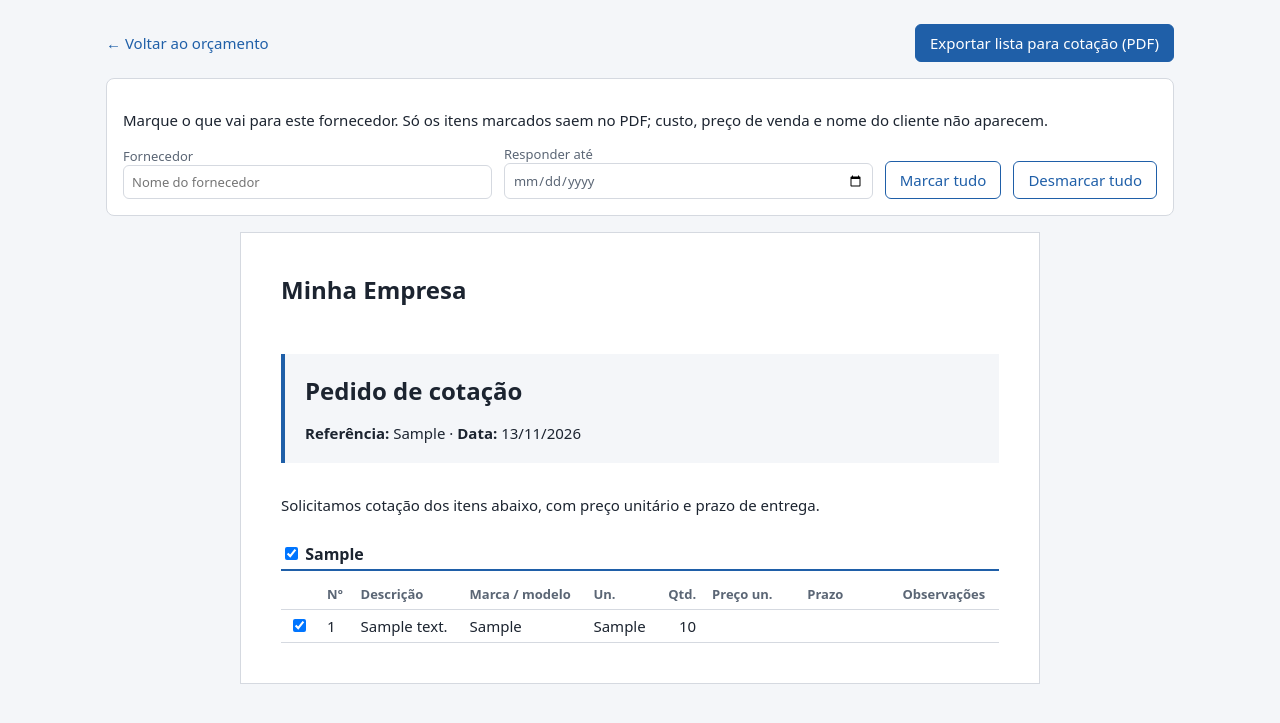
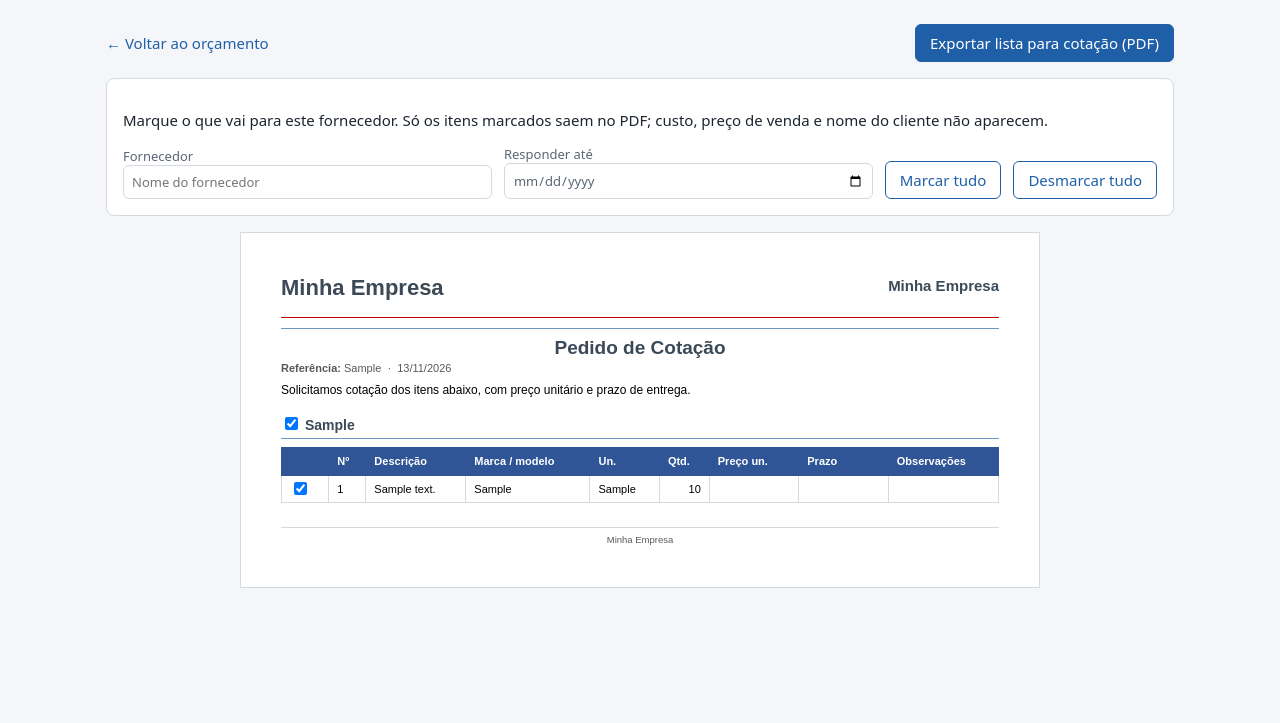
Before and after one commit to edgarsmachado98/teste, a Flask app: page /orcamentos/1/cotacao in a window 1280 px wide. Shown: the part 45-768 px from the top of the page. Run offline with Flask 3, Linux system fonts and the light colour scheme; data comes from the database, SQL or seed files in the repository; tables that the repository leaves empty hold one stand-in row (values such as "Sample post").

Commit message:
Redesign client proposal and supplier quote to match professional DOCX layout
New layout: company header with slogan and contact (right-aligned), red+blue
rule lines, centered "Proposta Comercial" title, numbered sections with blue
table headers and gray subgroup rows, total per system, investment summary,
conditions, signatures block and footer with razão social/CNPJ.

Backend: add empresa fields (slogan, razão social, responsável, cidade) and
orçamento fields (obra, objeto); proposta route now builds structured blocos
with section subgroups; shared header/footer partials (_cab.html, _rodape.html)
used by both proposta and cotação.

Co-Authored-By: Claude Opus 4.6 <noreply@anthropic.com>
Claude-Session: https://claude.ai/code/session_01XQSAnYMSiQWVVGDuui4iEc

```diff
--- a/app.py
+++ b/app.py
@@ -57,6 +57,12 @@ CREATE TABLE IF NOT EXISTS itens (
 );
 """
 
+# Colunas acrescentadas depois da primeira versão (bancos já criados são atualizados).
+NOVAS_COLUNAS = [("empresa", "slogan"), ("empresa", "razao_social"), ("empresa", "responsavel"),
+                 ("empresa", "cidade"), ("orcamentos", "obra"), ("orcamentos", "objeto")]
+MESES = ["janeiro", "fevereiro", "março", "abril", "maio", "junho", "julho", "agosto",
+         "setembro", "outubro", "novembro", "dezembro"]
+
 STATUS = ["Rascunho", "Enviado", "Aprovado", "Recusado"]
 EXIBICOES = [("itens", "Preços item a item"), ("secoes", "Só subtotais por seção"),
              ("total", "Só o total")]
@@ -112,6 +118,10 @@ def create_app(data_dir=None):
     def iniciar_banco():
         con = sqlite3.connect(db_path)
         con.executescript(SCHEMA)
+        for tabela, coluna in NOVAS_COLUNAS:
+            existentes = [r[1] for r in con.execute(f"PRAGMA table_info({tabela})")]
+            if coluna not in existentes:
+                con.execute(f"ALTER TABLE {tabela} ADD COLUMN {coluna} TEXT")
         if con.execute("SELECT COUNT(*) FROM empresa").fetchone()[0] == 0:
             e = seed.EMPRESA
             con.execute(
@@ -221,7 +231,8 @@ def create_app(data_dir=None):
                 nomes = " + ".join(t["nome"] for t in tipos)
                 oid = con.execute(
                     "INSERT INTO orcamentos (numero, cliente_id, titulo, tipos, data, escopo,"
-                    " pagamento, prazo, garantia, nao_incluso) VALUES (?,?,?,?,?,?,?,?,?,?)",
+                    " pagamento, prazo, garantia, nao_incluso, exibicao)"
+                    " VALUES (?,?,?,?,?,?,?,?,?,?,'secoes')",
                     (f"{hoje.year}-{seq:04d}", cliente_id,
                      request.form.get("titulo", "").strip() or nomes, nomes, hoje.isoformat(),
                      "\n".join(t["escopo"] or "" for t in tipos),
@@ -266,11 +277,12 @@ def create_app(data_dir=None):
             con.execute(
                 "UPDATE orcamentos SET titulo=?, cliente_id=?, status=?, validade_dias=?,"
                 " desconto=?, escopo=?, pagamento=?, prazo=?, garantia=?, nao_incluso=?,"
-                " exibicao=? WHERE id=?",
+                " exibicao=?, obra=?, objeto=? WHERE id=?",
                 (f.get("titulo", "").strip(), f.get("cliente_id") or None, status,
                  int(num(f.get("validade_dias"), 15)), num(f.get("desconto")),
                  f.get("escopo", ""), f.get("pagamento", ""), f.get("prazo", ""),
-                 f.get("garantia", ""), f.get("nao_incluso", ""), exib, oid))
+                 f.get("garantia", ""), f.get("nao_incluso", ""), exib,
+                 f.get("obra", "").strip(), f.get("objeto", ""), oid))
             for i in con.execute("SELECT id FROM itens WHERE orcamento_id = ?", (oid,)).fetchall():
                 k = f"i{i['id']}_"
                 if k + "qtd" in f:
@@ -327,17 +339,29 @@ def create_app(data_dir=None):
     @app.route("/orcamentos/<int:oid>/proposta")
     def proposta(oid):
         o, secoes, tot, varios = carregar(oid)
-        visiveis, opcionais = [], []
+        # Blocos numerados: um por tipo (com subgrupos por seção) quando há vários tipos;
+        # senão, um por seção.
+        blocos, opcionais = [], []
         for s in secoes:
             itens = [i for i in s["itens"] if i["quantidade"] > 0 and not i["opcional"]]
             opcionais += [i for i in s["itens"] if i["quantidade"] > 0 and i["opcional"]]
-            if itens:
-                visiveis.append({"secao": s["secao"], "itens": itens, "subtotal": s["subtotal"]})
+            if not itens:
+                continue
+            if varios:
+                grupo = s["secao"]["grupo"]
+                if not blocos or blocos[-1]["titulo"] != grupo:
+                    blocos.append({"titulo": grupo, "subs": [], "total": 0})
+                blocos[-1]["subs"].append({"nome": s["secao"]["nome"], "itens": itens})
+                blocos[-1]["total"] += s["subtotal"]
+            else:
+                blocos.append({"titulo": s["secao"]["nome"], "total": s["subtotal"],
+                               "subs": [{"nome": None, "itens": itens}]})
         data = datetime.date.fromisoformat(o["data"])
-        validade = data + datetime.timedelta(days=o["validade_dias"] or 0)
         return render_template(
-            "proposta.html", o=o, secoes=visiveis, opcionais=opcionais, tot=tot, varios=varios,
-            emp=empresa(), data=data.strftime("%d/%m/%Y"), validade=validade.strftime("%d/%m/%Y"))
+            "proposta.html", o=o, blocos=blocos, opcionais=opcionais, tot=tot, emp=empresa(),
+            total_opcionais=tot["opcionais"], data=data.strftime("%d/%m/%Y"),
+            data_extenso=f"{data.day} de {MESES[data.month - 1]} de {data.year}",
+            linhas=lambda txt: [l.strip() for l in (txt or "").splitlines() if l.strip()])
 
     @app.route("/orcamentos/<int:oid>/cotacao")
     def cotacao(oid):
@@ -420,16 +444,16 @@ def create_app(data_dir=None):
         return redirect(url_for("clientes"))
 
     # ---------- Empresa ----------
-    CAMPOS_EMPRESA = ["nome", "documento", "telefone", "email", "endereco", "apresentacao",
+    CAMPOS_EMPRESA = ["nome", "slogan", "razao_social", "responsavel", "cidade",
+                      "documento", "telefone", "email", "endereco", "apresentacao",
                       "pagamento", "prazo", "garantia"]
 
     @app.route("/empresa", methods=["GET", "POST"])
     def pagina_empresa():
         if request.method == "POST":
             d = [request.form.get(c, "").strip() for c in CAMPOS_EMPRESA]
-            db().execute("UPDATE empresa SET nome=?, documento=?, telefone=?, email=?,"
-                         " endereco=?, apresentacao=?, pagamento=?, prazo=?, garantia=?"
-                         " WHERE id = 1", d)
+            db().execute("UPDATE empresa SET " + ", ".join(f"{c}=?" for c in CAMPOS_EMPRESA)
+                         + " WHERE id = 1", d)
             db().commit()
             arq = request.files.get("logo")
             if arq and arq.filename and arq.mimetype in ("image/png", "image/jpeg", "image/gif", "image/webp"):
--- a/static/style.css
+++ b/static/style.css
@@ -38,25 +38,46 @@ td input { padding: 5px 6px; }
 .totais div span { display: block; font-size: 12px; color: var(--suave); }
 .totais div b { font-size: 18px; }
 
-/* Documentos para impressão (proposta e lista de cotação) */
+/* Documentos para impressão (proposta e pedido de cotação) */
 .folha { background: #fff; max-width: 800px; margin: 0 auto; padding: 40px; border: 1px solid var(--borda); }
-.folha h1 { font-size: 24px; }
-.folha h2 { font-size: 16px; border-bottom: 2px solid var(--cor); padding-bottom: 4px; margin-top: 28px; }
-.folha h3 { font-size: 14px; margin: 16px 0 4px; }
-.folha .cab { display: flex; justify-content: space-between; gap: 16px; align-items: flex-start; }
-.folha .cab img { max-height: 70px; max-width: 220px; }
-.folha .capa { margin: 32px 0; padding: 20px; background: var(--fundo); border-left: 4px solid var(--cor); }
-.folha p { white-space: pre-line; margin: 6px 0; }
-.folha .total-final { font-size: 18px; }
-.folha .aceite { margin-top: 48px; display: flex; gap: 40px; }
-.folha .aceite div { flex: 1; border-top: 1px solid var(--texto); padding-top: 6px; font-size: 13px; }
-.folha td.branco { min-width: 90px; }
+.doc { font-family: Arial, Helvetica, sans-serif; font-size: 12px; color: #000; line-height: 1.35; }
+.doc table.pagina, .doc table.pagina > * > tr > td { border: 0; padding: 0; background: none; }
+.doc-cab { display: flex; justify-content: space-between; align-items: center; gap: 16px; }
+.doc-cab img { max-height: 90px; max-width: 200px; }
+.doc-nome { font-size: 22px; font-weight: bold; color: #3c4a57; }
+.doc-contato { text-align: right; color: #595959; font-size: 11px; }
+.doc-contato b { display: block; font-size: 15px; color: #3c4a57; margin-bottom: 4px; }
+.doc-contato span { display: block; margin-top: 2px; }
+.doc-linhas { border-top: 1.5px solid #c00000; border-bottom: 1px solid #6b97c2; height: 12px; margin: 14px 0 6px; }
+.doc-titulo { text-align: center; font-size: 19px; font-weight: bold; color: #3c4a57; }
+.doc-sub { text-align: center; font-size: 12px; font-weight: bold; color: #6b97c2; margin-bottom: 12px; }
+.doc-dados div { margin: 1px 0; }
+.doc .cinza { color: #595959; font-size: 11px; }
+.doc h2 { font-size: 14px; color: #3c4a57; border-bottom: 1px solid #6b97c2; padding-bottom: 3px; margin: 16px 0 8px; }
+.doc p { margin: 6px 0; white-space: pre-line; }
+.doc p.justo { text-align: justify; }
+.doc ul { margin: 6px 0; padding-left: 26px; }
+.doc table.grade { border-collapse: collapse; width: 100%; font-size: 11px; }
+.doc .grade th { background: #2f5597; color: #fff; font-weight: bold; font-size: 11px; padding: 6px 8px; border: 1px solid #2f5597; text-align: left; }
+.doc .grade td { padding: 3px 8px; border: 1px solid #d9d9d9; }
+.doc .grade .c-item, .doc .grade .c-un, .doc .grade .c-qtd { text-align: center; white-space: nowrap; }
+.doc .grade .c-item { width: 48px; } .doc .grade .c-un { width: 60px; } .doc .grade .c-qtd { width: 70px; }
+.doc .grade .c-val { text-align: right; white-space: nowrap; width: 110px; }
+.doc .grade tr.sub td { background: #f2f2f2; font-weight: bold; }
+.doc .grade tr.total td { background: #f2f2f2; font-weight: bold; text-align: right; }
+.doc .grade.resumo tr.total td:first-child { text-align: left; }
+.doc .grade td.branco { min-width: 70px; }
+.doc .assinaturas { display: flex; gap: 24px; margin-top: 44px; }
+.doc .assinaturas div { flex: 1; border-top: 1px solid #000; padding-top: 4px; text-align: center; }
+.doc .assinaturas small { display: block; color: #595959; font-size: 10.5px; }
+.doc-rodape { margin-top: 24px; padding-top: 6px; border-top: 1px solid #d9d9d9; text-align: center; color: #595959; font-size: 9.5px; }
 @media print {
   body { background: #fff; font-size: 12px; }
   .no-print { display: none !important; }
   main { max-width: none; padding: 0; }
   .folha { border: 0; padding: 0; max-width: none; }
-  tr, .capa, .aceite { break-inside: avoid; }
+  tr, .junto { break-inside: avoid; }
+  @page { margin: 14mm 15mm; }
   h2, h3 { break-after: avoid; }
   .fora { display: none !important; }
 }
--- /dev/null
+++ b/templates/_cab.html
@@ -0,0 +1,10 @@
+<div class="doc-cab">
+  <div>{% if tem_logo %}<img src="{{ url_for('logo') }}" alt="Logotipo">{% else %}<div class="doc-nome">{{ emp.nome }}</div>{% endif %}</div>
+  <div class="doc-contato">
+    <b>{{ emp.slogan or emp.nome }}</b>
+    {% if emp.telefone %}<span>Tel/WhatsApp: {{ emp.telefone }}</span>{% endif %}
+    {% if emp.email %}<span>{{ emp.email }}</span>{% endif %}
+    {% if emp.endereco %}<span>{{ emp.endereco }}</span>{% endif %}
+  </div>
+</div>
+<div class="doc-linhas"></div>
--- /dev/null
+++ b/templates/_rodape.html
@@ -0,0 +1,4 @@
+<div class="doc-rodape">
+  {{ emp.razao_social or emp.nome }}{% if emp.documento %} &nbsp;•&nbsp; CNPJ {{ emp.documento }}{% endif %}<br>
+  {{ emp.endereco or '' }}{% if emp.endereco and emp.telefone %} &nbsp;•&nbsp; {% endif %}{{ emp.telefone or '' }}
+</div>
--- a/templates/cotacao.html
+++ b/templates/cotacao.html
@@ -15,19 +15,11 @@
   </div>
 </div>
 
-<div class="folha">
-  <div class="cab">
-    <div>{% if tem_logo %}<img src="{{ url_for('logo') }}" alt="Logotipo">{% else %}<h1>{{ emp.nome }}</h1>{% endif %}</div>
-    <div class="suave" style="text-align:right">
-      {% if tem_logo %}<b>{{ emp.nome }}</b><br>{% endif %}
-      {% if emp.documento %}{{ emp.documento }}<br>{% endif %}
-      {% if emp.telefone %}{{ emp.telefone }}<br>{% endif %}
-      {% if emp.email %}{{ emp.email }}{% endif %}
-    </div>
-  </div>
-  <div class="capa">
-    <h1>Pedido de cotação</h1>
-    <div><b>Referência:</b> {{ o.numero }} · <b>Data:</b> {{ hoje }}</div>
+<div class="folha doc">
+  {% include "_cab.html" %}
+  <div class="doc-titulo">Pedido de Cotação</div>
+  <div class="doc-dados">
+    <div class="cinza"><b>Referência:</b> {{ o.numero }} &nbsp;·&nbsp; {{ hoje }}</div>
     <div id="l-forn" hidden><b>Fornecedor:</b> <span></span></div>
     <div id="l-prazo" hidden><b>Responder até:</b> <span></span></div>
   </div>
@@ -36,7 +28,7 @@
   {% for cat, itens in categorias %}
   <div class="categoria">
     <h2><label style="font-size:inherit;color:inherit"><input type="checkbox" class="no-print cat" checked> {{ cat }}</label></h2>
-    <table>
+    <table class="grade">
       <tr><th class="no-print"></th><th>Nº</th><th>Descrição</th><th>Marca / modelo</th><th>Un.</th><th class="n">Qtd.</th><th>Preço un.</th><th>Prazo</th><th>Observações</th></tr>
       {% for i in itens %}
       <tr class="item">
@@ -52,6 +44,7 @@
   {% else %}
   <p>Nenhum material com quantidade preenchida neste orçamento.</p>
   {% endfor %}
+  {% include "_rodape.html" %}
 </div>
 
 <script>
--- a/templates/editar.html
+++ b/templates/editar.html
@@ -98,13 +98,15 @@
       </select>
     </label>
   </div>
-  <label>Escopo da solução <textarea form="fm" name="escopo">{{ o.escopo }}</textarea></label>
+  <label>Obra / local <input form="fm" name="obra" value="{{ o.obra or '' }}" placeholder="Ex.: Pavilhão e escritórios — Distrito Industrial"></label>
+  <label>Escopo (resumo em uma frase, no topo da proposta) <textarea form="fm" name="escopo">{{ o.escopo }}</textarea></label>
+  <label>Objeto (parágrafo de descrição; opcional) <textarea form="fm" name="objeto">{{ o.objeto or '' }}</textarea></label>
   <div class="linha">
     <label>Pagamento <textarea form="fm" name="pagamento">{{ o.pagamento }}</textarea></label>
     <label>Prazo de execução <textarea form="fm" name="prazo">{{ o.prazo }}</textarea></label>
     <label>Garantia <textarea form="fm" name="garantia">{{ o.garantia }}</textarea></label>
   </div>
-  <label>O que não está incluso <textarea form="fm" name="nao_incluso">{{ o.nao_incluso }}</textarea></label>
+  <label>Não incluído (um item por linha) <textarea form="fm" name="nao_incluso">{{ o.nao_incluso }}</textarea></label>
 </div>
 
 <div class="barra">
```
Also changed, not shown: templates/empresa.html (+7 -1 lines), templates/proposta.html (+69 -58 lines), tests/test_app.py (+2 -2 lines).
